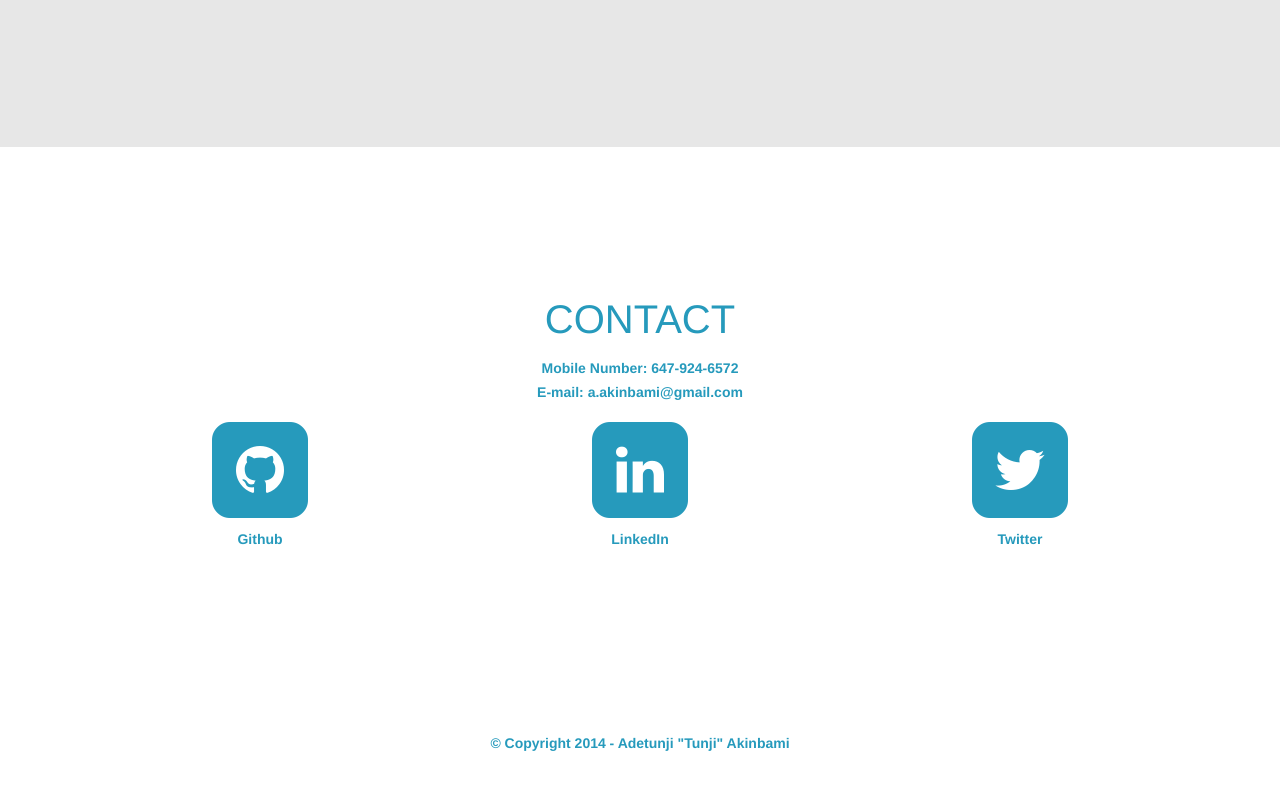
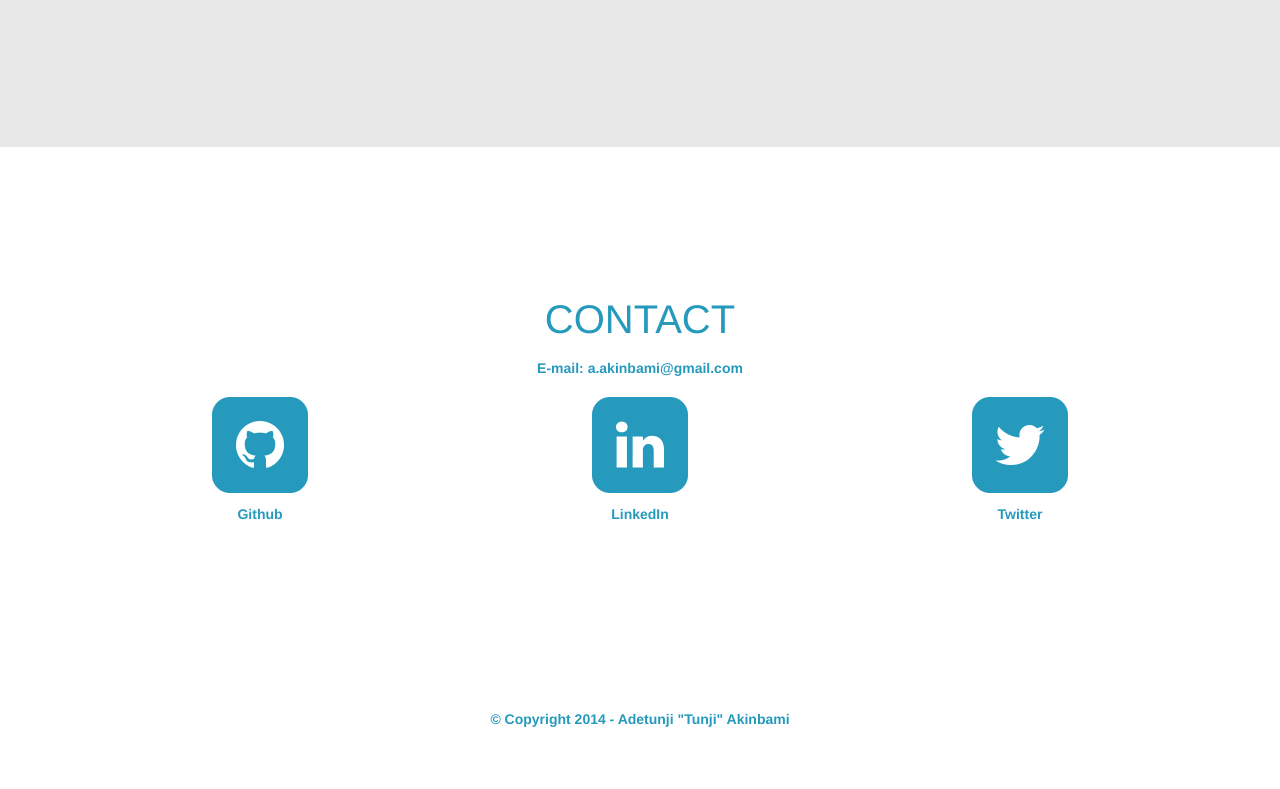
Before and after one commit to adetunji/adetunji.github.io, a plain HTML site: page index.html in a window 1280 px wide. Shown: the part 1361-2150 px from the top of the page. After the commit the page ends 2128 px from the top, so only its background shows below. Drawn offline with Linux system fonts and the light colour scheme.

Commit message:
Update index.html

```diff
--- a/index.html
+++ b/index.html
@@ -156,7 +156,6 @@
                     <div class="col-lg-12 text-center">
                         <h2 class="section-heading">Contact</h2>
                         <p class="text-muted description">
-                            Mobile Number: 647-924-6572<br>
                             E-mail: a.akinbami@gmail.com
                         </p>
                         <div class="col-md-4">
```
